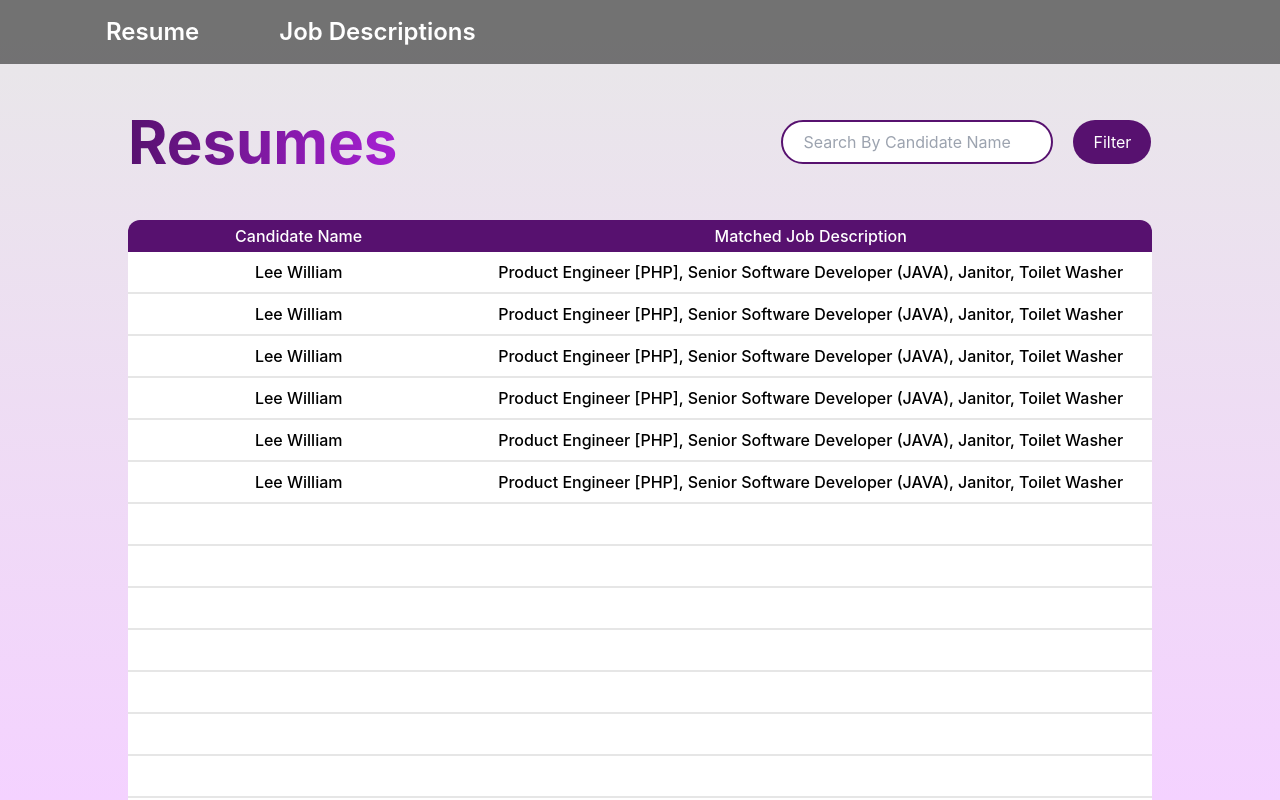
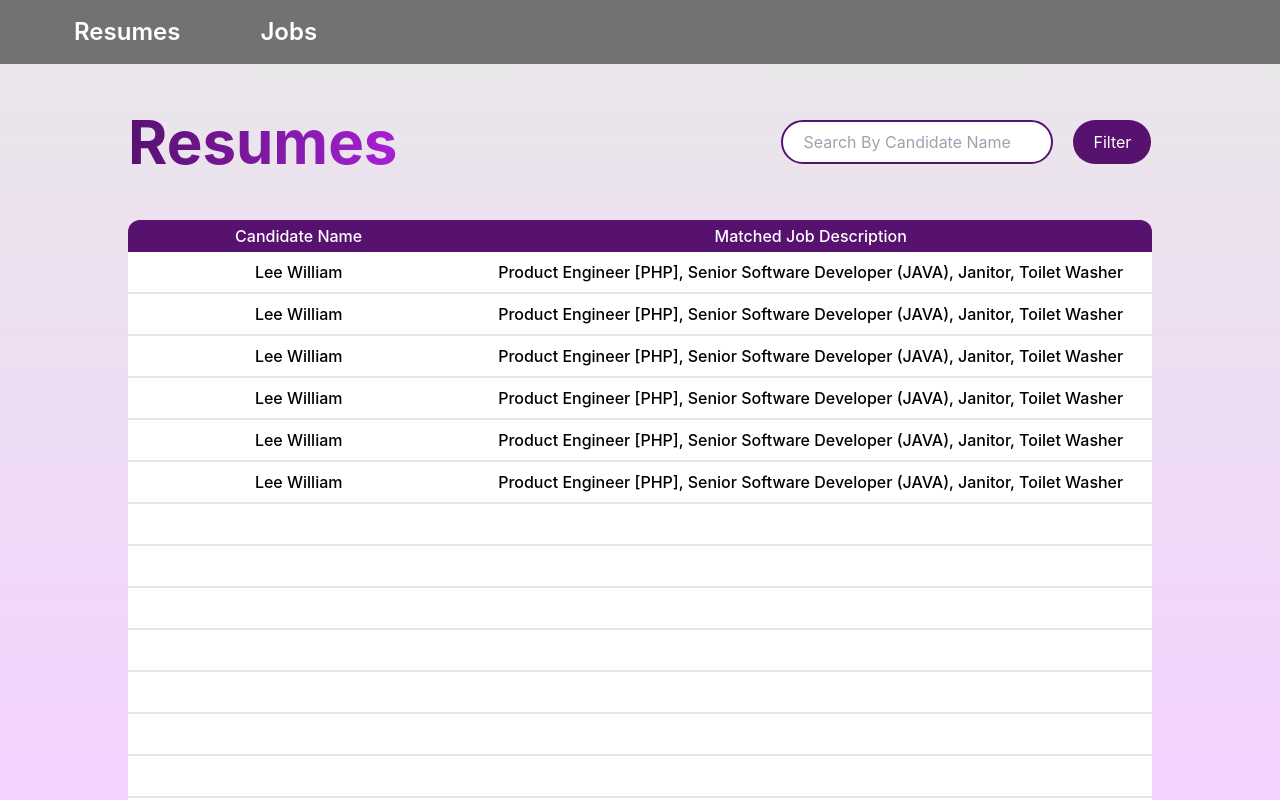
Before and after one commit to lwwilliam/mini-hackathon-we_have_an_imposter_amongst_us, a React (Create React App) app in the folder frontend/: page / in a window 1280 px wide. Built offline with nearby package versions, Linux system fonts and the light colour scheme.

Commit message:
clean redundant, rename text

```diff
--- a/frontend/src/view/pageHeader/Header.jsx
+++ b/frontend/src/view/pageHeader/Header.jsx
@@ -2,10 +2,9 @@ import React from "react";
 
 const PageHeader = () => {
 	return (
-		<div id="header" className='bg-[#1e1e1e]/[.58] w-screen h-16 flex gap-x-8 text-center font-semibold'>
-			<div className="ml-[50px]"></div>
-			<a href="/" className="cursor-pointer my-4 mx-6 text-2xl text-white hover:underline">Resume</a>
-			<a href="/job" className="cursor-pointer my-4 mx-6 text-2xl text-white hover:underline">Job Descriptions</a>
+		<div id="header" className='bg-[#1e1e1e]/[.58] w-screen h-16 flex gap-x-8 text-center font-semibold pl-[50px]'>
+			<a href="/" className="cursor-pointer my-4 mx-6 text-2xl text-white hover:underline">Resumes</a>
+			<a href="/job" className="cursor-pointer my-4 mx-6 text-2xl text-white hover:underline">Jobs</a>
 		</div>
 	)
 }
--- a/frontend/src/view/pageHeader/typeHeader.tsx
+++ b/frontend/src/view/pageHeader/typeHeader.tsx
@@ -2,10 +2,9 @@ import React from "react";
 
 const PageHeader: React.FC = () => {
     return (
-        <div id="header" className='bg-[#1e1e1e]/[.58] w-screen h-16 flex gap-x-8 text-center font-semibold'>
-            <div className="ml-[50px]"></div>
-            <a href="/" className="cursor-pointer my-4 mx-6 text-2xl text-white hover:underline">Resume</a>
-            <a href="/job" className="cursor-pointer my-4 mx-6 text-2xl text-white hover:underline">Job Descriptions</a>
+        <div id="header" className='bg-[#1e1e1e]/[.58] w-screen h-16 flex gap-x-8 text-center font-semibold pl-[50px]'>
+            <a href="/" className="cursor-pointer my-4 mx-6 text-2xl text-white hover:underline">Resumes</a>
+            <a href="/job" className="cursor-pointer my-4 mx-6 text-2xl text-white hover:underline">Jobs</a>
         </div>
     );
 }
```
